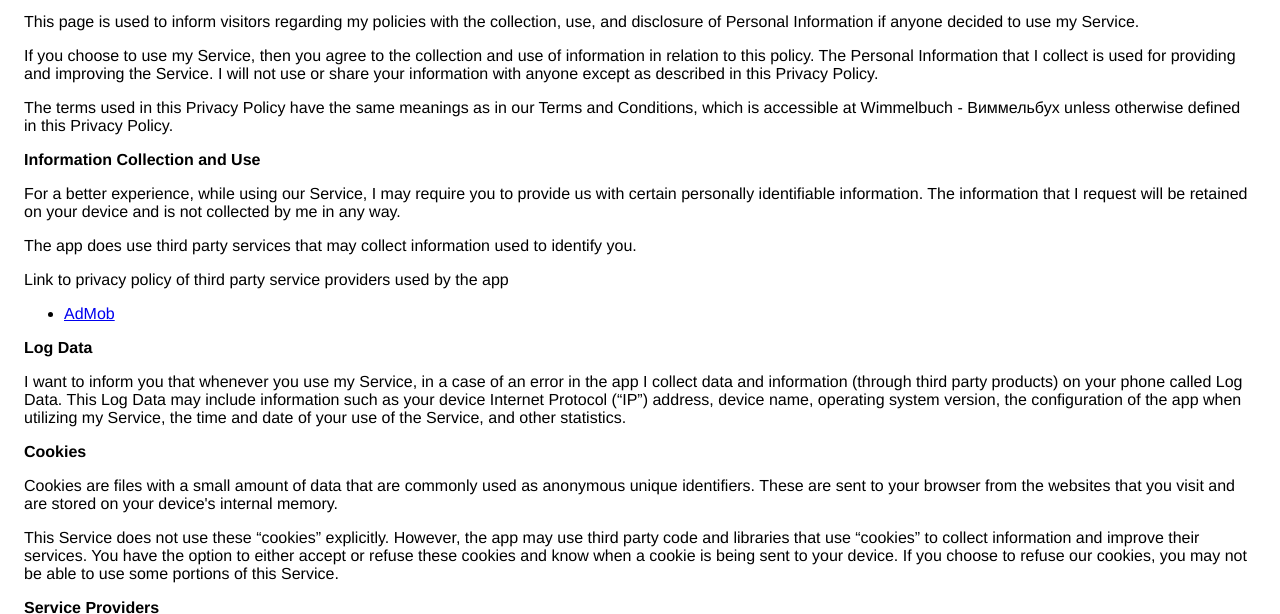
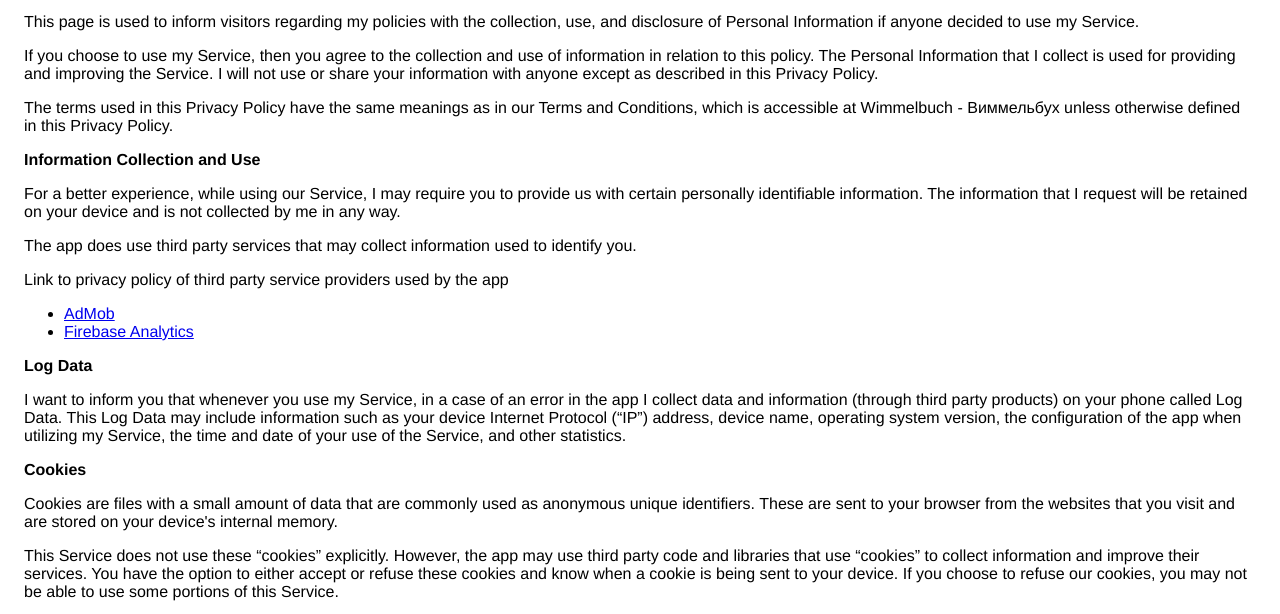
Before and after one commit to svinogr/Wimmelbuch.github.io, a plain HTML site: page index.html in a window 1280 px wide. Shown: the part 113-727 px from the top of the page. Drawn offline with Linux system fonts and the light colour scheme.

Commit message:
Update index.html

```diff
--- a/index.html
+++ b/index.html
@@ -19,7 +19,7 @@
                     accessible at Wimmelbuch - Виммельбух unless otherwise defined in this Privacy Policy.
                   </p> <p><strong>Information Collection and Use</strong></p> <p>For a better experience, while using our Service, I may require you to provide us with certain
                     personally identifiable information. The information that I request will be retained on your device and is not collected by me in any way.
-                  </p> <p>The app does use third party services that may collect information used to identify you.</p> <div><p>Link to privacy policy of third party service providers used by the app</p> <ul><!----><li><a href="https://support.google.com/admob/answer/6128543?hl=en" target="_blank">AdMob</a></li><!----><!----><!----><!----><!----><!----></ul></div> <p><strong>Log Data</strong></p> <p> I want to inform you that whenever you use my Service, in a case of
+                  </p> <p>The app does use third party services that may collect information used to identify you.</p> <div><p>Link to privacy policy of third party service providers used by the app</p> <ul><!----><li><a href="https://support.google.com/admob/answer/6128543?hl=en" target="_blank">AdMob</a></li><li><a href="https://firebase.google.com/policies/analytics" target="_blank">Firebase Analytics</a></li><!----><!----><!----><!----><!----></ul></div> <p><strong>Log Data</strong></p> <p> I want to inform you that whenever you use my Service, in a case of
                     an error in the app I collect data and information (through third party products) on your phone
                     called Log Data. This Log Data may include information such as your device Internet Protocol (“IP”) address,
                     device name, operating system version, the configuration of the app when utilizing my Service,
@@ -54,6 +54,7 @@
                     this page.
                   </p> <p><strong>Contact Us</strong></p> <p>If you have any questions or suggestions about my Privacy Policy, do not hesitate to contact
                     me.
-               e-mail: updevel@gmail.com
+                  e-mail: updevel@gmail.com
+
     </body>
     </html>
```
